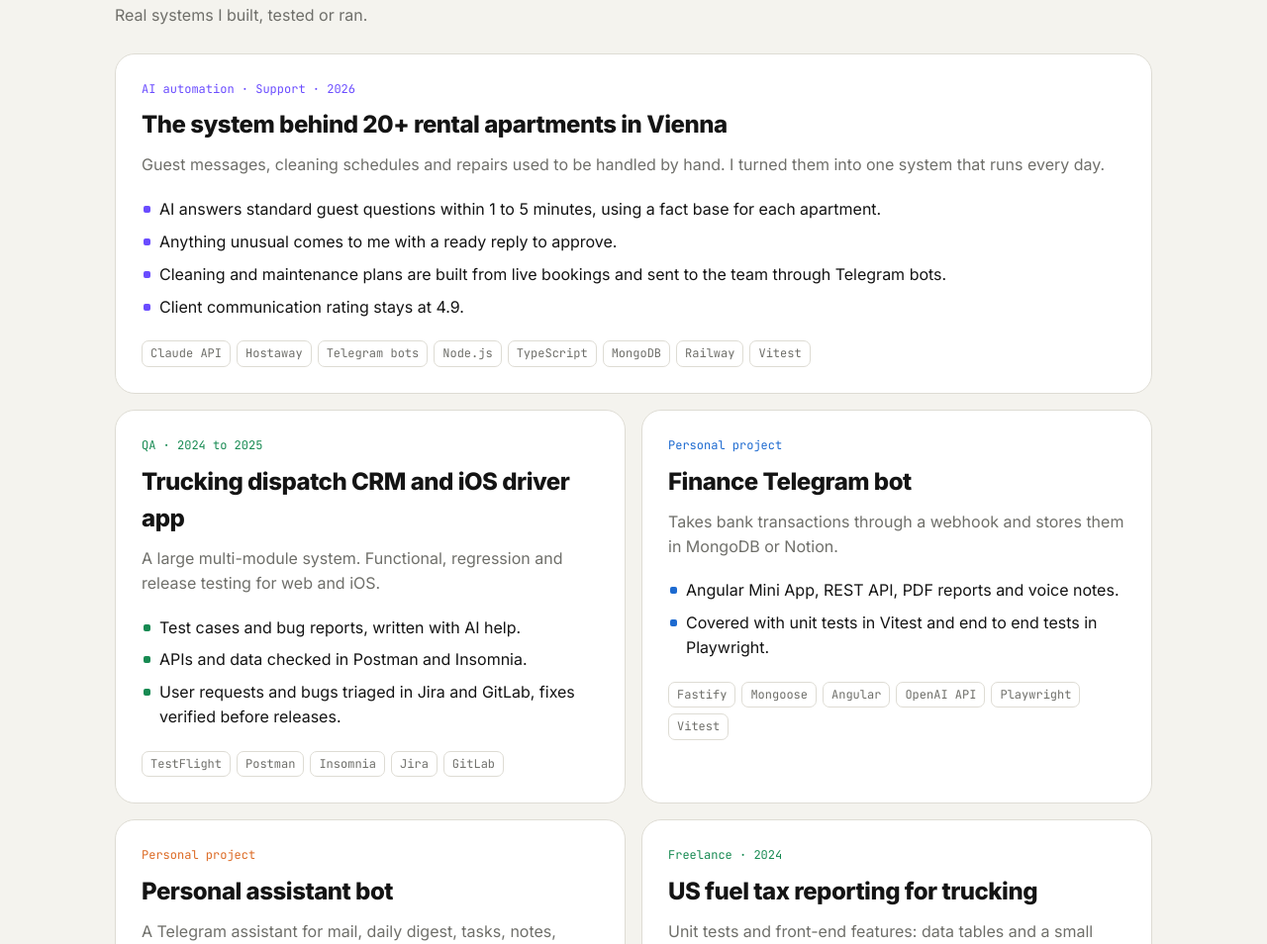
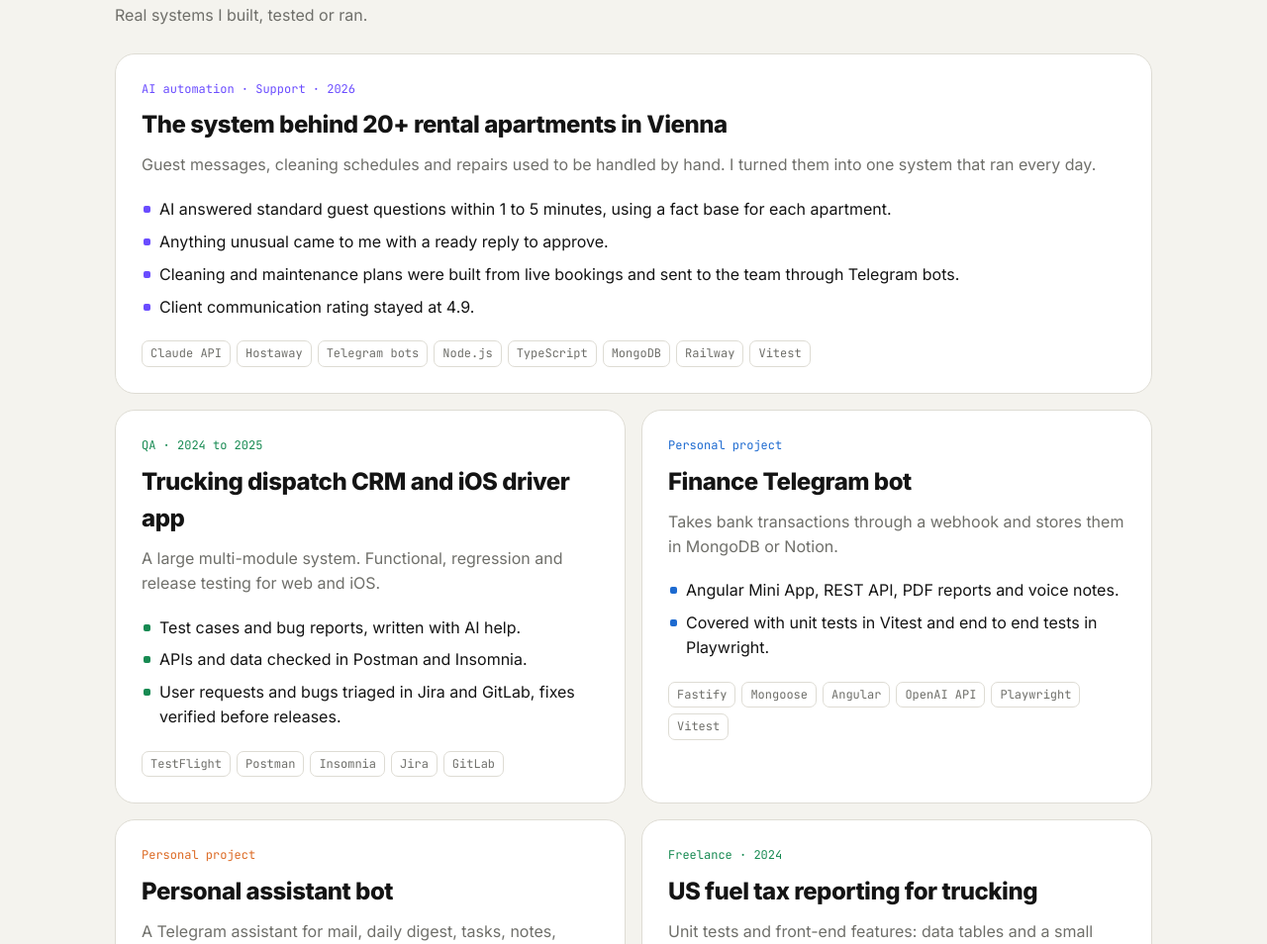
Before and after one commit to antonenkoo/antonenkoo.github.io, a plain HTML site: page index.html in a window 1280 px wide. Shown: the part 1963-2917 px from the top of the page at 99% size. Drawn offline with Linux system fonts and the light colour scheme.

Commit message:
fix: past tense for the rental system

```diff
--- a/index.html
+++ b/index.html
@@ -81,12 +81,12 @@
       <article class="card wide reveal" style="--c:var(--ai)">
         <div class="tag">AI automation · Support · 2026</div>
         <h3>The system behind 20+ rental apartments in Vienna</h3>
-        <p>Guest messages, cleaning schedules and repairs used to be handled by hand. I turned them into one system that runs every day.</p>
+        <p>Guest messages, cleaning schedules and repairs used to be handled by hand. I turned them into one system that ran every day.</p>
         <ul>
-          <li>AI answers standard guest questions within 1 to 5 minutes, using a fact base for each apartment.</li>
-          <li>Anything unusual comes to me with a ready reply to approve.</li>
-          <li>Cleaning and maintenance plans are built from live bookings and sent to the team through Telegram bots.</li>
-          <li>Client communication rating stays at 4.9.</li>
+          <li>AI answered standard guest questions within 1 to 5 minutes, using a fact base for each apartment.</li>
+          <li>Anything unusual came to me with a ready reply to approve.</li>
+          <li>Cleaning and maintenance plans were built from live bookings and sent to the team through Telegram bots.</li>
+          <li>Client communication rating stayed at 4.9.</li>
         </ul>
         <div class="mini"><span>Claude API</span><span>Hostaway</span><span>Telegram bots</span><span>Node.js</span><span>TypeScript</span><span>MongoDB</span><span>Railway</span><span>Vitest</span></div>
       </article>
```
